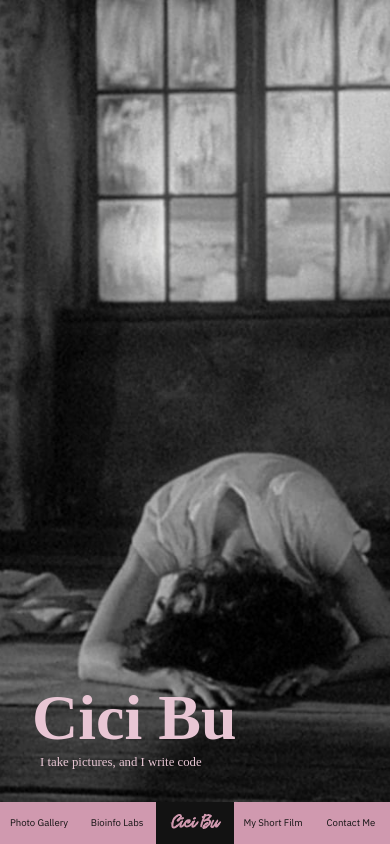
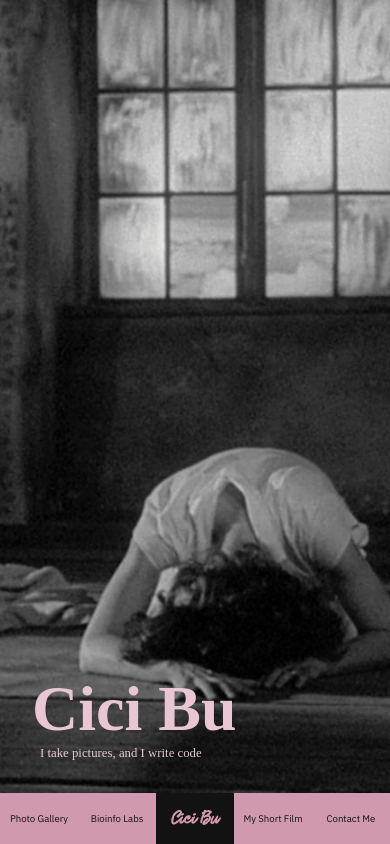
Before and after one commit to Buuxx/personal_website_hw5, a plain HTML site: page index.html in a window 390 px wide. Shown: the top 844 px of the page. Drawn offline with Linux system fonts and the light colour scheme; a web font is replaced by a local one.

Commit message:
fix: fix CSS to improve the layout

```diff
--- a/style/index.css
+++ b/style/index.css
@@ -247,8 +247,8 @@
         background-attachment: fixed;
         background-repeat: no-repeat;
         background-position: top center;
-        height: 95dvh;
-        background-size: auto 95dvh;
+        height: 94dvh;
+        background-size: auto 94dvh;
         z-index: -1;
     }
 
--- a/style/lab.css
+++ b/style/lab.css
@@ -1,6 +1,6 @@
 @font-face {
     font-family: "morgan chalk";
-    src: url(font/MorganChalk-L3aJy.ttf)
+    src: url(../font/MorganChalk-L3aJy.ttf)
 }
 
 @media (min-width: 1370px){
--- a/style/navbar.css
+++ b/style/navbar.css
@@ -286,14 +286,14 @@
     #main-navigation {
         background-color: var(--navigation-color);
         width: 100vw;
-        height: 5vh;
+        height: 6vh;
         position: fixed;
 
         ul {
             list-style-type: none;
             display: grid;
             grid-template-columns: 20vw 20vw 20vw 20vw 20vw;
-            grid-template-rows: 5vh;
+            grid-template-rows: 6vh;
             grid-template-areas:
                 "photo lab homepage film contact";
         }
@@ -322,7 +322,7 @@
             display: grid;
             place-items: center;
             width: 20vw;
-            height: 5vh;
+            height: 6vh;
             margin: 0 auto;
             font-size: 0.6rem;
             font-family: "IBM Plex Sans", monospace, serif;
@@ -336,7 +336,7 @@
             display: grid;
             place-items: center;
             width: 20vw;
-            height: 5vh;
+            height: 6vh;
             margin: 0 auto;
             background-color: var(--background-color);
             color: var(--navigation-color);
--- a/style/photo.css
+++ b/style/photo.css
@@ -10,7 +10,7 @@
     --navigation-color: #d099af;
 }
 
-@media (min-width: 1000px){
+@media (min-width: 750px){
 
     #background {
         display: flex;
```
Also changed, not shown: style/film.css (+9 -6 lines), crud.html (added).
